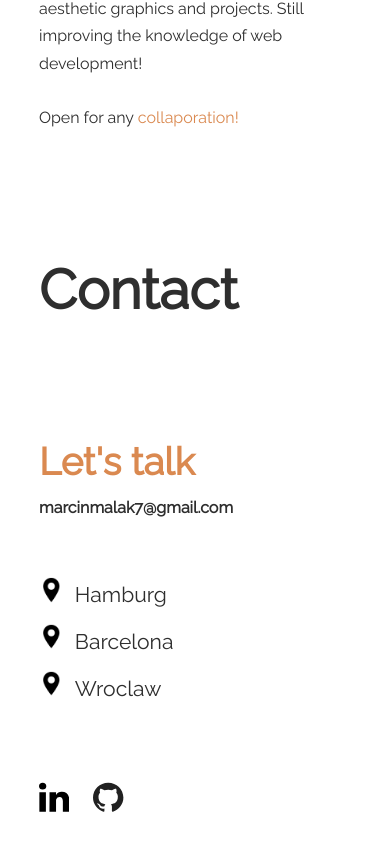
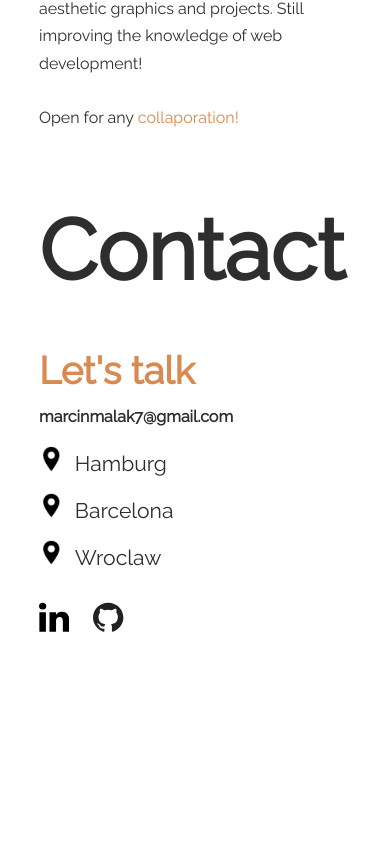
Before and after one commit to mmalak7/mmalak.portfolio.io, a React app: page / in a window 390 px wide. Shown: the part 3138-3989 px from the top of the page. After the commit the page ends 3849 px from the top, so only its background shows below. Built offline with nearby package versions, Linux system fonts and the light colour scheme.

Commit message:
mobile-contact form redesigned

```diff
--- a/src/components/ContactComponent/Contact.scss
+++ b/src/components/ContactComponent/Contact.scss
@@ -1,5 +1,5 @@
 .contact{
-    margin-top: 6em;
+    margin-top: 2em;
     width: 100vw;
     height: auto;
 
@@ -14,7 +14,8 @@
         line-height: 1.7;
 
         .contact-cities {
-            margin-bottom: 4em;
+            margin-bottom: 1em;
+            margin-top: 1em;
 
             h3 {
                 font-size: 4.5vh;
@@ -22,7 +23,7 @@
             }
 
             h4{
-                margin-bottom: 3.5em;
+                margin-bottom: 1em;
             }
 
             p{
@@ -38,13 +39,12 @@
         }
 
         h1 {
-            font-size: 6.5vh;
-            margin-bottom: 1.7em;
+            font-size: 10vh;
         }
 
         .buttons-wrapper{
 
-            margin-bottom: 10em;
+            margin-bottom: 4em;
 
             .contact-social-buttons{
                 display: flex;
```
